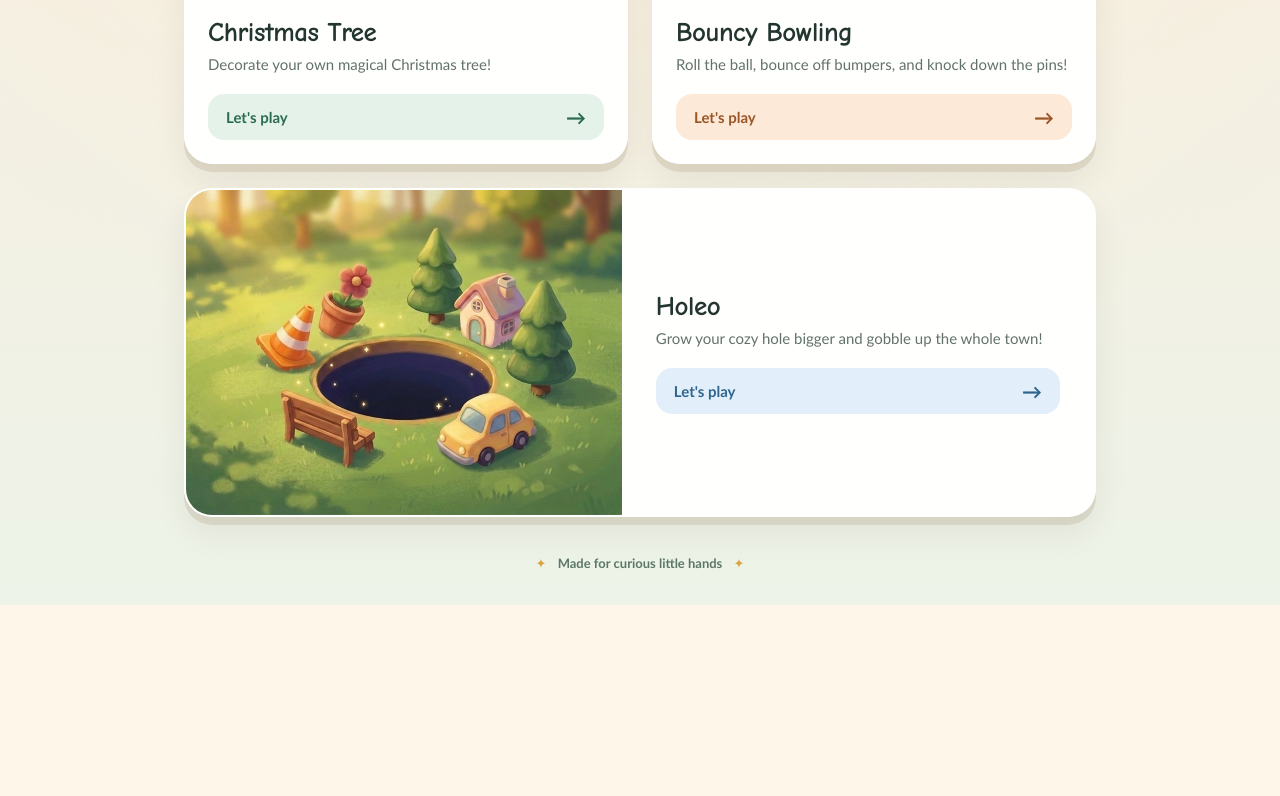
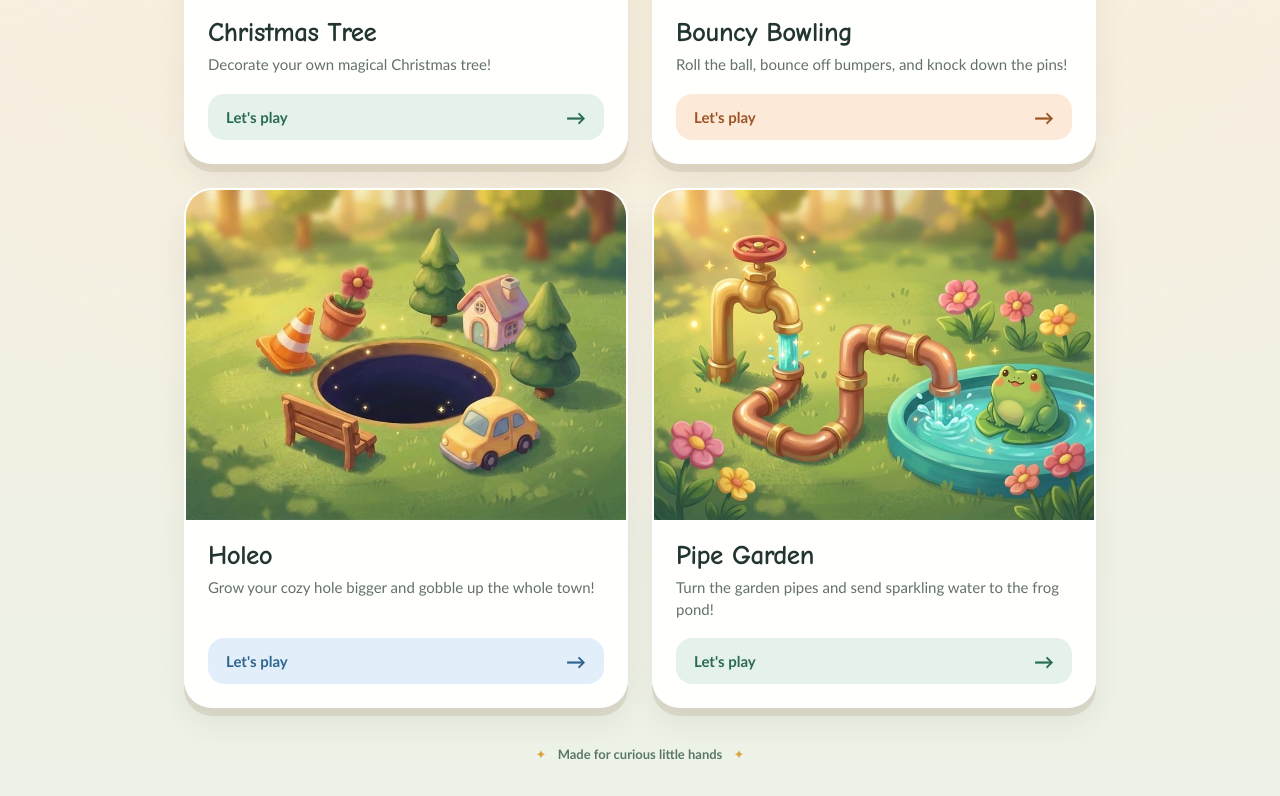
Before and after one commit to SofaKoDev/levis-games, a website built with Vite: page index.html in a window 1280 px wide. Shown: the part 2191-2987 px from the top of the page. Before the commit the page ends 2796 px from the top, so only its background shows below. Built offline with nearby package versions, Linux system fonts and the light colour scheme.

Commit message:
Add Pipe Garden link and storybook PWA app icon

```diff
--- a/index.html
+++ b/index.html
@@ -1,2 +1,2 @@
 <!doctype html>
-<html lang="en"><head><meta charset="UTF-8"><meta name="viewport" content="width=device-width, initial-scale=1, viewport-fit=cover"><meta name="theme-color" content="#fffaf0"><meta name="description" content="Little games. Big imagination. Explore Levi's Games, including Little Monsters, Sound It Out, Number Blaster, and more."><link rel="icon" type="image/svg+xml" href="/favicon.svg"><link rel="apple-touch-icon" href="/apple-touch-icon.png"><title>Levi's Games</title></head><body><div id="app"></div><script type="module" src="/src/home/main.js"></script></body></html>
+<html lang="en"><head><meta charset="UTF-8"><meta name="viewport" content="width=device-width, initial-scale=1, viewport-fit=cover"><meta name="theme-color" content="#fffaf0"><meta name="description" content="Little games. Big imagination. Explore Levi's Games, including Little Monsters, Sound It Out, Number Blaster, and more."><link rel="icon" type="image/svg+xml" href="/favicon.svg"><link rel="icon" type="image/png" sizes="32x32" href="/favicon-32.png"><link rel="apple-touch-icon" sizes="180x180" href="/apple-touch-icon.png"><link rel="manifest" href="/manifest.webmanifest"><title>Levi's Games</title></head><body><div id="app"></div><script type="module" src="/src/home/main.js"></script></body></html>
--- a/src/home/gameRegistry.js
+++ b/src/home/gameRegistry.js
@@ -8,6 +8,7 @@ export const games = [
   {id:'christmas-tree',title:'Christmas Tree',description:'Decorate your own magical Christmas tree!',label:"Play Levi's Christmas Tree",accent:'mint',art:'christmas',category:'Creative Play',icon:'🎄'},
   {id:'bowling',title:'Bouncy Bowling',description:'Roll the ball, bounce off bumpers, and knock down the pins!',label:"Play Levi's Bouncy Bowling",accent:'peach',art:'bowling',href:'https://sofakodev.github.io/bowling/'},
   {id:'holeo',title:'Holeo',description:'Grow your cozy hole bigger and gobble up the whole town!',label:"Play Levi's Holeo",accent:'snow',art:'holeo',href:'https://sofakodev.github.io/holeo/'},
+  {id:'pipe-garden',title:'Pipe Garden',description:'Turn the garden pipes and send sparkling water to the frog pond!',label:"Play Levi's Pipe Garden",accent:'mint',art:'pipeGarden',href:'https://sofakodev.github.io/pipe-garden/'},
 ];
 export const gameUrl = (gameOrId) => {
   if (typeof gameOrId === 'object' && gameOrId !== null) {
--- a/src/home/illustrations.js
+++ b/src/home/illustrations.js
@@ -7,6 +7,7 @@ import snowArt from './art/snow-run.jpg';
 import christmasArt from './art/christmas-tree.jpg';
 import bowlingArt from './art/bowling.jpg';
 import holeoArt from './art/holeo.jpg';
+import pipeGardenArt from './art/pipe-garden.jpg';
 
 export const illustrations = {
   number: numberArt,
@@ -18,4 +19,5 @@ export const illustrations = {
   christmas: christmasArt,
   bowling: bowlingArt,
   holeo: holeoArt,
+  pipeGarden: pipeGardenArt,
 };
```
Also changed, not shown: tests/home.test.js (+1 -0 lines), public/apple-touch-icon.png, public/favicon-32.png (added), public/favicon.svg, public/icon-192.png (added), public/icon-512.png (added), public/manifest.webmanifest (added), src/home/art/pipe-garden.jpg (added).
